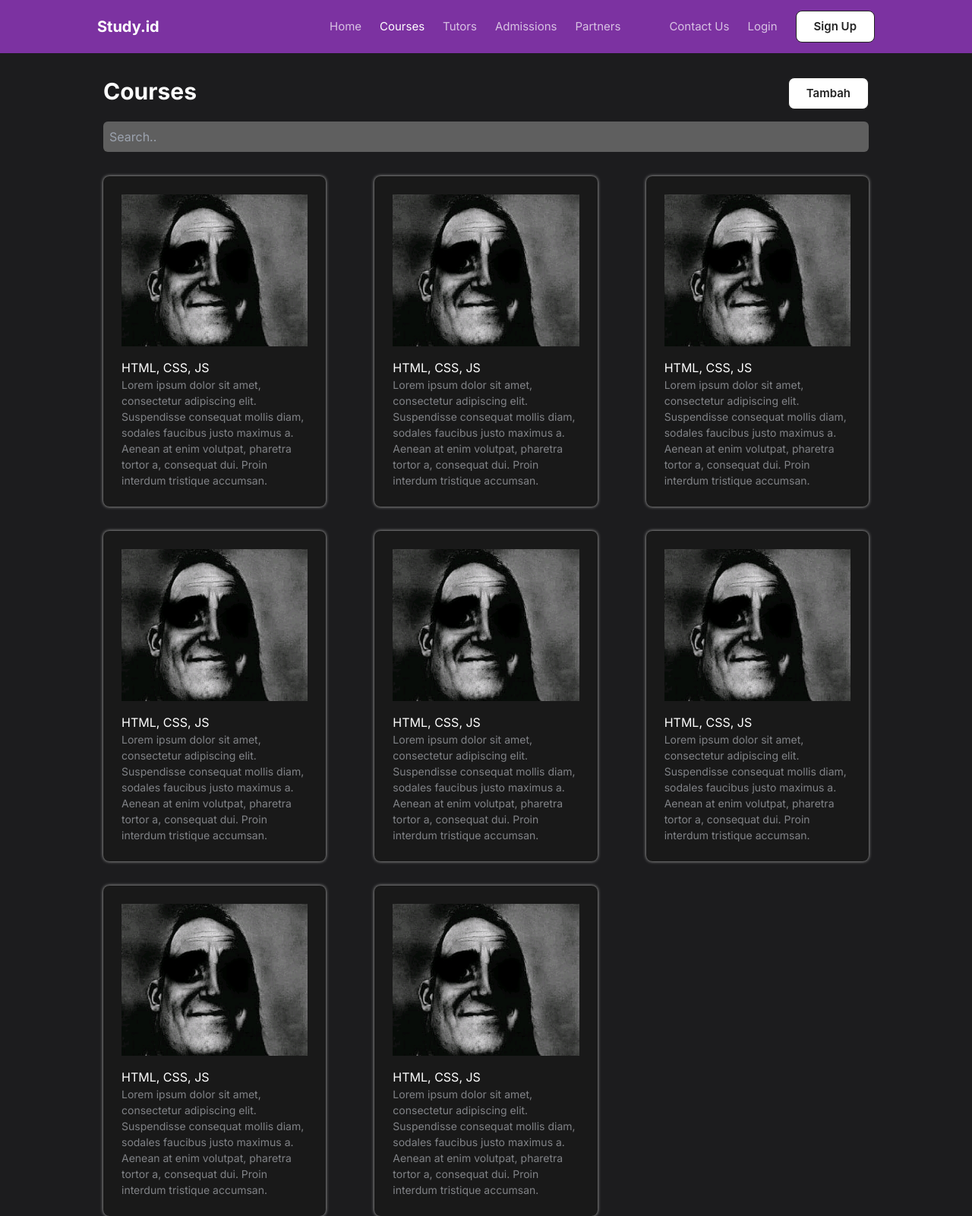
After one commit to aurelioklv/PWeb-FP, a PHP site: page /courses.php in a window 1280 px wide. The commit adds this page. Shown: the whole page at 76% size. Run offline with PHP 8.4, Linux system fonts and the light colour scheme; some libraries are stand-ins or nearby versions.

Commit message:
feat: add courses, tutors, partners, contact, login, signup, navbar

```diff
--- /dev/null
+++ b/courses.php
@@ -0,0 +1,124 @@
+<!DOCTYPE html>
+<html lang="en">
+
+<head>
+    <meta charset="UTF-8">
+    <meta name="viewport" content="width=device-width, initial-scale=1.0, max-scale=1.0">
+    <title>Login | Study.ai</title>
+    <script src="https://cdn.tailwindcss.com"></script>
+    <link rel="preconnect" href="https://fonts.googleapis.com">
+    <link rel="preconnect" href="https://fonts.gstatic.com" crossorigin>
+    <link href="https://fonts.googleapis.com/css2?family=Inter:wght@100;200;300;400;500;600;700;800;900&display=swap"
+        rel="stylesheet">
+    <link rel="stylesheet" type="text/css" href="global.css">
+</head>
+
+<body>
+    <nav class="h-[70px] bg-[#7C32A1]">
+        <div class="layout flex justify-between gap-4 items-center h-full">
+            <div>
+                <h1 class="text-white text-xl font-bold">Study.id</h1>
+            </div>
+            <div class="hidden md:flex justify-around gap-4 lg:gap-16 items-center">
+                <div class="flex justify-around gap-2 lg:gap-6 items-center">
+                    <a class="nav-item" href="./">Home</a>
+                    <a class="nav-item opacity-100" href="./courses.php">Courses</a>
+                    <a class="nav-item" href="./tutors.php">Tutors</a>
+                    <a class="nav-item" href="./admissions.php">Admissions</a>
+                    <a class="nav-item" href="./partners.php">Partners</a>
+                </div>
+                <div class="flex justify-around gap-2 lg:gap-6 items-center">
+                    <a class="nav-item" href="./contact.php">Contact Us</a>
+                    <a class="nav-item" href="./login.php">Login</a>
+                    <button class="btn" role="button" onclick="window.location.href = './signup.php'">Sign Up</button>
+                </div>
+            </div>
+        </div>
+    </nav>
+    <main class="layout px-2 mt-8">
+        <div class="flex justify-between">
+            <h1 class="text-3xl text-white font-bold">Courses</h1>
+            <button class="btn">Tambah</button>
+        </div>
+        <form class="mt-4 w-full">
+            <input id="search" name="search" class="w-full p-2 rounded-md bg-[#5f5f5f] text-white focus:outline-0 "
+                placeholder="Search.." />
+        </form>
+        <section class="grid md:grid-cols-2 xl:grid-cols-3 gap-8 xl:gap-x-16 gap-y-8 mt-8">
+            <div class="p-6 bg-[#191919] text-white shine-white-sm rounded-lg">
+                <img src="./uploads/moyaibutgru.png" class="w-full h-[200px] object-cover">
+                <div class='mt-4'>
+                    <h1>HTML, CSS, JS</h1>
+                    <p class="text-[#d1d5dc90] text-[14px]">Lorem ipsum dolor sit amet, consectetur adipiscing elit.
+                        Suspendisse consequat mollis diam, sodales faucibus justo maximus a. Aenean at enim volutpat,
+                        pharetra tortor a, consequat dui. Proin interdum tristique accumsan. </p>
+                </div>
+            </div>
+            <div class="p-6 bg-[#191919] text-white shine-white-sm rounded-lg">
+                <img src="./uploads/moyaibutgru.png" class="w-full h-[200px] object-cover">
+                <div class='mt-4'>
+                    <h1>HTML, CSS, JS</h1>
+                    <p class="text-[#d1d5dc90] text-[14px]">Lorem ipsum dolor sit amet, consectetur adipiscing elit.
+                        Suspendisse consequat mollis diam, sodales faucibus justo maximus a. Aenean at enim volutpat,
+                        pharetra tortor a, consequat dui. Proin interdum tristique accumsan. </p>
+                </div>
+            </div>
+            <div class="p-6 bg-[#191919] text-white shine-white-sm rounded-lg">
+                <img src="./uploads/moyaibutgru.png" class="w-full h-[200px] object-cover">
+                <div class='mt-4'>
+                    <h1>HTML, CSS, JS</h1>
+                    <p class="text-[#d1d5dc90] text-[14px]">Lorem ipsum dolor sit amet, consectetur adipiscing elit.
+                        Suspendisse consequat mollis diam, sodales faucibus justo maximus a. Aenean at enim volutpat,
+                        pharetra tortor a, consequat dui. Proin interdum tristique accumsan. </p>
+                </div>
+            </div>
+            <div class="p-6 bg-[#191919] text-white shine-white-sm rounded-lg">
+                <img src="./uploads/moyaibutgru.png" class="w-full h-[200px] object-cover">
+                <div class='mt-4'>
+                    <h1>HTML, CSS, JS</h1>
+                    <p class="text-[#d1d5dc90] text-[14px]">Lorem ipsum dolor sit amet, consectetur adipiscing elit.
+                        Suspendisse consequat mollis diam, sodales faucibus justo maximus a. Aenean at enim volutpat,
+                        pharetra tortor a, consequat dui. Proin interdum tristique accumsan. </p>
+                </div>
+            </div>
+            <div class="p-6 bg-[#191919] text-white shine-white-sm rounded-lg">
+                <img src="./uploads/moyaibutgru.png" class="w-full h-[200px] object-cover">
+                <div class='mt-4'>
+                    <h1>HTML, CSS, JS</h1>
+                    <p class="text-[#d1d5dc90] text-[14px]">Lorem ipsum dolor sit amet, consectetur adipiscing elit.
+                        Suspendisse consequat mollis diam, sodales faucibus justo maximus a. Aenean at enim volutpat,
+                        pharetra tortor a, consequat dui. Proin interdum tristique accumsan. </p>
+                </div>
+            </div>
+            <div class="p-6 bg-[#191919] text-white shine-white-sm rounded-lg">
+                <img src="./uploads/moyaibutgru.png" class="w-full h-[200px] object-cover">
+                <div class='mt-4'>
+                    <h1>HTML, CSS, JS</h1>
+                    <p class="text-[#d1d5dc90] text-[14px]">Lorem ipsum dolor sit amet, consectetur adipiscing elit.
+                        Suspendisse consequat mollis diam, sodales faucibus justo maximus a. Aenean at enim volutpat,
+                        pharetra tortor a, consequat dui. Proin interdum tristique accumsan. </p>
+                </div>
+            </div>
+            <div class="p-6 bg-[#191919] text-white shine-white-sm rounded-lg">
+                <img src="./uploads/moyaibutgru.png" class="w-full h-[200px] object-cover">
+                <div class='mt-4'>
+                    <h1>HTML, CSS, JS</h1>
+                    <p class="text-[#d1d5dc90] text-[14px]">Lorem ipsum dolor sit amet, consectetur adipiscing elit.
+                        Suspendisse consequat mollis diam, sodales faucibus justo maximus a. Aenean at enim volutpat,
+                        pharetra tortor a, consequat dui. Proin interdum tristique accumsan. </p>
+                </div>
+            </div>
+            <div class="p-6 bg-[#191919] text-white shine-white-sm rounded-lg">
+                <img src="./uploads/moyaibutgru.png" class="w-full h-[200px] object-cover">
+                <div class='mt-4'>
+                    <h1>HTML, CSS, JS</h1>
+                    <p class="text-[#d1d5dc90] text-[14px]">Lorem ipsum dolor sit amet, consectetur adipiscing elit.
+                        Suspendisse consequat mollis diam, sodales faucibus justo maximus a. Aenean at enim volutpat,
+                        pharetra tortor a, consequat dui. Proin interdum tristique accumsan. </p>
+                </div>
+            </div>
+        </section>
+    </main>
+</body>
+
+</html>
--- /dev/null
+++ b/global.css
@@ -0,0 +1,71 @@
+body {
+    font-family: 'Inter', sans-serif;
+    background-color: #1C1C1E;
+}
+
+.layout {
+    max-width: 80%;
+    margin: 0 auto;
+}
+
+.nav-item {
+    color: white;
+    opacity: 70%;
+    appearance: none;
+    font-size: 15px;
+}
+
+.nav-item:hover {
+    opacity: 100%;
+}
+
+.btn {
+    background-color: #FFFFFF;
+    border: 1px solid #222222;
+    border-radius: 8px;
+    box-sizing: border-box;
+    color: #222222;
+    cursor: pointer;
+    display: inline-block;
+    font-family: Circular, -apple-system, BlinkMacSystemFont, Roboto, "Helvetica Neue", sans-serif;
+    font-size: 15px;
+    font-weight: 600;
+    line-height: 20px;
+    margin: 0;
+    outline: none;
+    padding: 10px 23px;
+    position: relative;
+    text-align: center;
+    text-decoration: none;
+    touch-action: manipulation;
+    transition: box-shadow .2s, -ms-transform .1s, -webkit-transform .1s, transform .1s;
+    user-select: none;
+    -webkit-user-select: none;
+    width: auto;
+}
+
+.btn:focus-visible {
+    box-shadow: #222222 0 0 0 2px, rgba(255, 255, 255, 0.8) 0 0 0 4px;
+    transition: box-shadow .2s;
+}
+
+.btn:active {
+    background-color: #F7F7F7;
+    border-color: #000000;
+    transform: scale(.96);
+}
+
+.btn:disabled {
+    border-color: #DDDDDD;
+    color: #DDDDDD;
+    cursor: not-allowed;
+    opacity: 1;
+}
+
+.shine-white {
+    box-shadow: 0 0 8px #bababa;
+}
+
+.shine-white-sm {
+    box-shadow: 0 0 4px #bababa;
+}
--- /dev/null
+++ b/tailwind.config.js
@@ -0,0 +1 @@
+module.exports = {}
--- a/test.php
+++ b/test.php
@@ -1,7 +1,7 @@
 <?=
 $ret = array(
     'success' => false,
-    'message' => 'Passwords do not match'
+    'message' => 'Passwords do not match',
 );
 echo json_encode($ret);
 ?>
```
Also changed, not shown: admissions.php (added, +42 -0 lines), contact.php (added, +86 -0 lines), index.php (added, +42 -0 lines), login.php (added, +42 -0 lines), partners.php (added, +109 -0 lines), signup.php (added, +49 -0 lines), tutors.php (added, +78 -0 lines), uploads/moyaibutgru.png (added).
